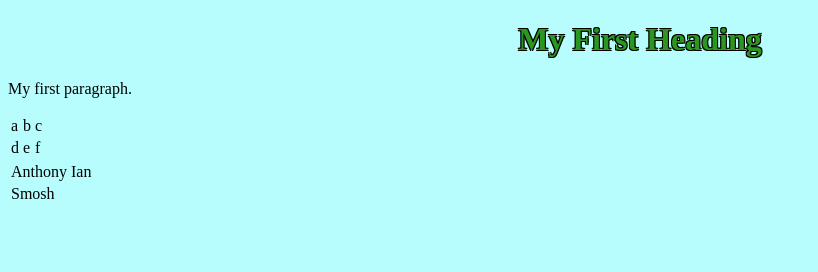
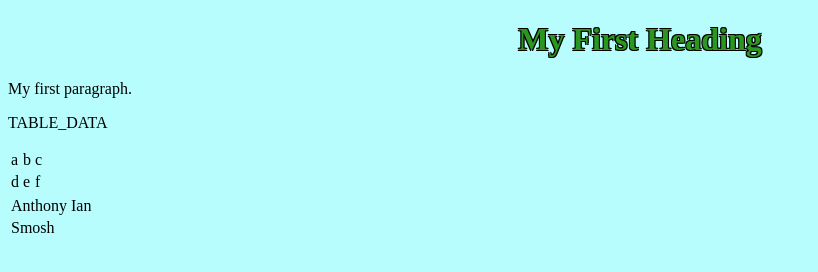
Before and after one commit to MadBabyBrain/F28WP-Online-Game, a plain HTML site: page HTML/Home.html in a window 1280 px wide. Shown: the whole page, without its empty margins (0-818 px from the left). Drawn offline with Linux system fonts and the light colour scheme.

Commit message:
Added new <p>

```diff
--- a/HTML/Home.html
+++ b/HTML/Home.html
@@ -10,6 +10,8 @@
 
 <p>My first paragraph.</p>
 
+
+    <p>TABLE_DATA</p>
 
 <table>
 
```
